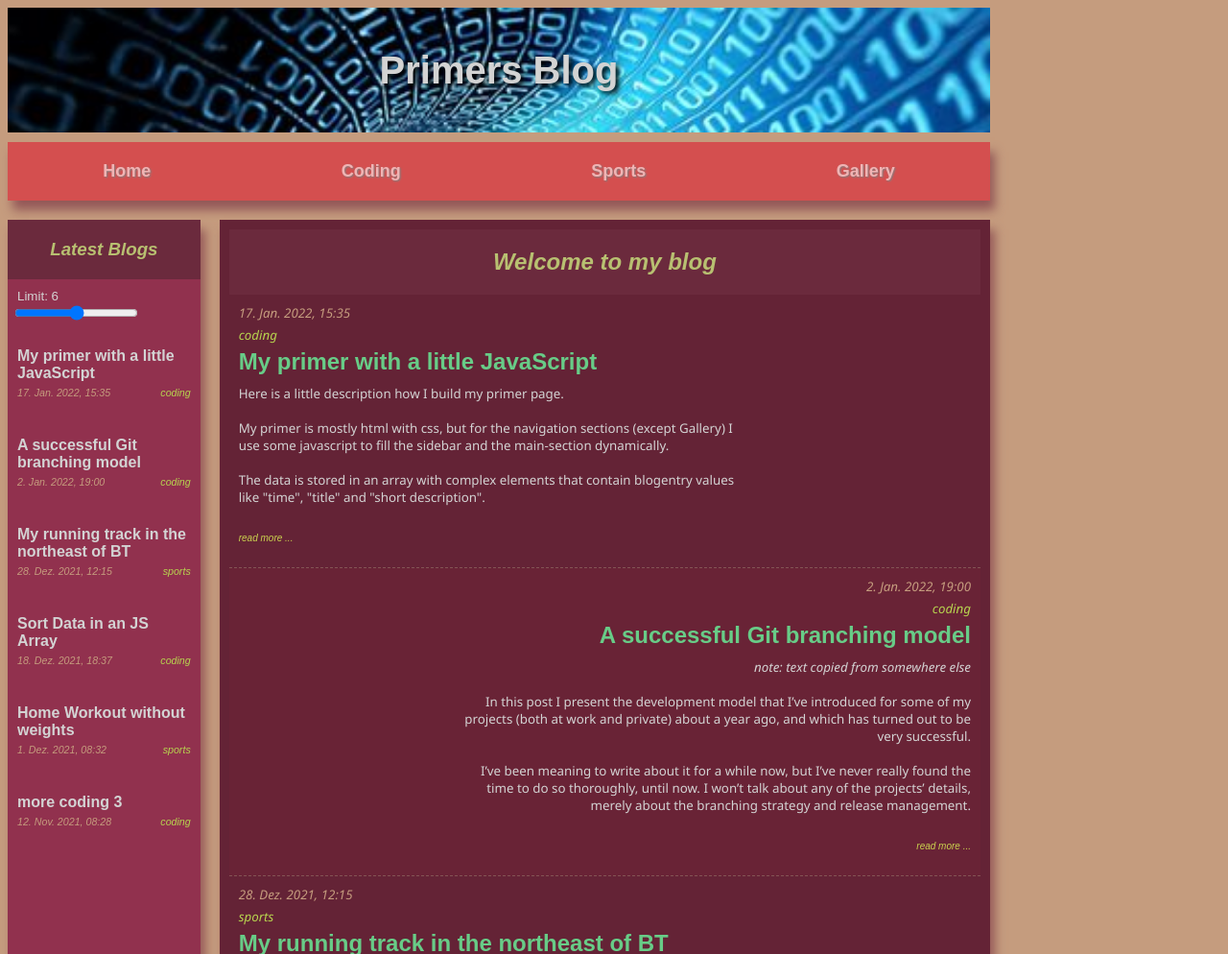
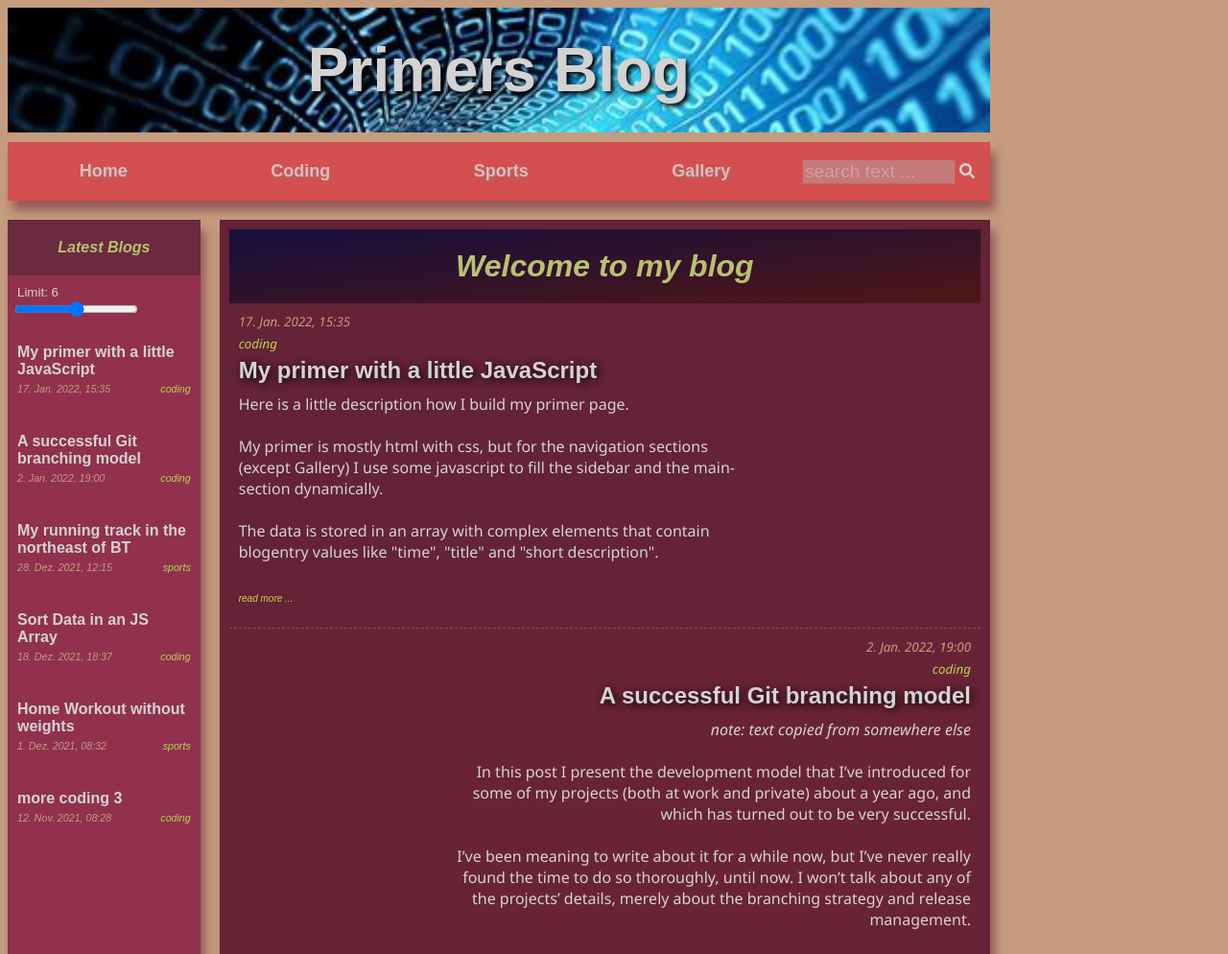
Before and after one commit to TomEsDE/wbs-primer-blog, a website built with Parcel: page index.html in a window 1280 px wide. Shown: the top 994 px of the page at 96% size. Built offline with nearby package versions, Linux system fonts and the light colour scheme.

Commit message:
reponsiveness + search field

```diff
--- a/index.html
+++ b/index.html
@@ -4,6 +4,7 @@
     <title>My blog - final primer excercise</title>
     <meta charset="UTF-8" />
     <link rel="stylesheet" href="src/styles.css" />
+    <link rel="stylesheet" href="https://cdnjs.cloudflare.com/ajax/libs/font-awesome/6.0.0-beta3/css/all.min.css"/>
   </head>
 
   <body>
@@ -24,6 +25,13 @@
         <a href="./blogs/devel.html">Coding</a>
         <a href="./blogs/sports.html">Sports</a>
         <a href="./blogs/gallery.html">Gallery</a>
+        <!-- search field -->
+        <form class="nav-form-search" action="javascript:doSearch()">
+          <input class="nav-search" type="text" name="ipSearch" id="ipSearch" minlength="4ch" placeholder="search text ...">
+          <label for="ipSearch"><i class="fas fa-search"></i></label>
+          <div>
+          </div>
+        </form>
       </nav>
     </header>
 
--- a/src/index.js
+++ b/src/index.js
@@ -31,83 +31,87 @@ const gitbranchingmodel = '<em>note: text copied from somewhere else</em><br><br
 
 const short = 'short description of the blog text';
 
+const pathGit = window.location.href.startsWith('https:') ? '/wbs-primer-blog' : ''
+
+console.log(`pathGit: ${pathGit}`);
+
 const blogEntries = [
     {
         type: 'coding',
         date: '2022-01-17 15:35',
         title: 'My primer with a little JavaScript',
         short: myprimer,
-        path: '/wbs-primer-blog/blogs/myprimer.html',
+        path: pathGit+'/blogs/myprimer.html',
     },
     {
         type: 'sports',
         date: '2021-12-28 12:15',
         title: 'My running track in the northeast of BT',
         short: lorem,
-        path: '/wbs-primer-blog/blogs/sportsblogentry.html',
+        path: pathGit+'/blogs/sportsblogentry.html',
     },
     {
         type: 'coding',
         date: '2021-12-18 18:37',
         title: 'Sort Data in an JS Array',
         short: sortjsarray,
-        path: '/wbs-primer-blog/blogs/codingblogentry.html',
+        path: pathGit+'/blogs/codingblogentry.html',
     },
     {
         type: 'coding',
         date: '2022-01-02 19:00',
         title: 'A successful Git branching model',
         short: gitbranchingmodel,
-        path: '/wbs-primer-blog/blogs/codingblogentry.html',
+        path: pathGit+'/blogs/codingblogentry.html',
     },
     {
         type: 'sports',
         date: '2021-11-12 07:55',
         title: 'Fun flat Race Bike track north of BT',
         short: lorem2,
-        path: '/wbs-primer-blog/blogs/sportsblogentry.html',
+        path: pathGit+'/blogs/sportsblogentry.html',
     },
     {
         type: 'coding',
         date: '2021-09-02 11:05',
         title: 'more coding 1',
         short: lorem,
-        path: '/wbs-primer-blog/blogs/codingblogentry.html',
+        path: pathGit+'/blogs/codingblogentry.html',
     },
     {
         type: 'sports',
         date: '2021-12-01 08:32',
         title: 'Home Workout without weights',
         short: lorem2,
-        path: '/wbs-primer-blog/blogs/sportsblogentry.html',
+        path: pathGit+'/blogs/sportsblogentry.html',
     },
     {
         type: 'coding',
         date: '2021-10-14 17:27',
         title: 'more coding 2',
         short: lorem,
-        path: '/wbs-primer-blog/blogs/codingblogentry.html',
+        path: pathGit+'/blogs/codingblogentry.html',
     },
     {
         type: 'coding',
         date: '2021-11-12 08:28',
         title: 'more coding 3',
         short: lorem,
-        path: '/wbs-primer-blog/blogs/codingblogentry.html',
+        path: pathGit+'/blogs/codingblogentry.html',
     },
     {
         type: 'sports',
         date: '2021-10-04 09:47',
         title: 'more sports',
         short: lorem,
-        path: '/wbs-primer-blog/blogs/sportsblogentry.html',
+        path: pathGit+'/blogs/sportsblogentry.html',
     },
     {
         type: 'coding',
         date: '2021-08-14 22:13',
         title: 'more coding 4',
         short: lorem,
-        path: '/wbs-primer-blog/blogs/codingblogentry.html',
+        path: pathGit+'/blogs/codingblogentry.html',
     }
 ]
 
@@ -131,7 +135,7 @@ window.addEventListener("load", function(event) {
     isPageLoaded = true
 
     // set date in blog page
-    $('#mainBlogDate').text(formatDate(blogEntries[$('#arrayIdx').val()].date))
+    $('#mainBlogDate').text(formatDate(blogEntries[$('#arrayIdx').val()]?.date))
 });
 
 /**
@@ -183,14 +187,23 @@ let newDataIdx = 3
  * @param {*} type devel | sports
  * @param {*} showMore if true, the showMore-Button was clicked
  */
-function setMainData(type = 'all', showMore = false) {
+function setMainData(type = 'all', showMore = false, isSearch = false) {
     let isData = false;
 
     // filter data by type and sort by date
-    const filtered =
+    let filtered =
         blogEntries
             .filter(entry => (type === 'all' || entry.type === type))
-            .sort((a, b) => new Date(b.date) - new Date(a.date));
+            .sort((a, b) => new Date(b.date) - new Date(a.date))
+        ;
+
+    // search
+    if(isSearch) {
+        const searchText = $('#ipSearch').val().toLowerCase()
+        console.log(`searchText: ${searchText}`);
+
+        filtered = filtered.filter(entry => (entry.title.toLowerCase().indexOf(searchText) >= 0 || entry.short.toLowerCase().indexOf(searchText) >= 0))
+    }
 
     // loop filtered blog-entries and create html to put in main-section
     filtered.forEach( (entry, index) => {
@@ -270,3 +283,21 @@ function setLimit() {
 function formatDate(date) {
     return new Date(date).toLocaleString("de-DE", {year: 'numeric', month: 'short', day: 'numeric', hour: '2-digit', minute:'2-digit'})
 }
+
+/**
+ * Search blogs for a specific text
+ */
+function doSearch() {
+    console.log('doSearch!');
+    // remove data first...
+    $("#mainData").find("a").remove()
+
+    $('#showMoreData').remove()
+
+    console.log(`pageType: ${pageType}`);
+
+    currDataIdx = 0
+    newDataIdx = 10
+    // ... then reset it
+    if(pageType) setMainData(pageType, false, true)
+}
--- a/src/styles.css
+++ b/src/styles.css
@@ -1,12 +1,19 @@
+:root {
+  --clr-bg: rgb(197, 156, 126);
+
+  --clr-nav: rgb(212, 79, 79);
+}
+
 * {
   color: lightgray;
   box-sizing: border-box;
+  font-size: 1em;
 }
 
 body {
   font-family: sans-serif;
   max-width: 1024px;
-  background-color: rgb(197, 156, 126);
+  background-color: var(--clr-bg);
 }
 
 a {
@@ -30,18 +37,19 @@ a {
 }
 
 .logo {
+  display: flex;
+  justify-content: center;
+  align-items: center;
   height: 130px;
-  line-height: 130px;
-  /* border: 1px solid; */
   margin: 0 0 10px 0;
-  background-image: url('../assets/images/primer-logo.jpg');
+  background-image: url("../assets/images/primer-logo.jpg");
   background-repeat: no-repeat;
   background-size: cover;
 }
 
 .blog-title {
   text-align: center;
-  font-size: 30pt;
+  font-size: clamp(2rem, 5vw + 1rem, 4rem);
   font-weight: bold;
   text-shadow: 3px 3px 5px black;
   vertical-align: middle;
@@ -49,10 +57,17 @@ a {
 
 .nav-top {
   display: flex;
+  flex-direction: column;
   justify-content: center;
   width: 100%;
   /* border: 1px solid; */
-  background-color: rgb(212, 79, 79);
+  background-color: var(--clr-nav);
+}
+
+@media only screen and (min-width: 400px) {
+  .nav-top {
+    flex-direction: row;
+  }
 }
 
 .nav-top a {
@@ -66,7 +81,7 @@ a {
 }
 
 nav a {
-  display:inline-block; /* inline-elements can't be animated -> block */
+  display: inline-block; /* inline-elements can't be animated -> block */
   text-decoration-line: none;
   text-shadow: 1px 1px 2px gray;
   transition: transform 0.2s;
@@ -75,6 +90,40 @@ nav a {
 nav a:hover {
   text-shadow: 1px 1px 2px black;
   transform: scale(1.2);
+}
+
+.nav-form-search {
+  display: flex;
+  flex-wrap: nowrap;
+  justify-content: center;
+  align-items: center;
+}
+
+.nav-search {
+  display: none;
+  color: white;
+  border-radius: 5%;
+  /* height: 2rem; */
+  font-size: 1.2rem;
+  border: 1px solid indianred;
+  width: 10rem;
+  background: inherit;
+  background: rgb(196, 122, 122);
+  margin-right: 0.25rem;
+}
+
+@media only screen and (min-width: 600px) {
+  .nav-search {
+    display: block;
+  }
+}
+
+.nav-search::placeholder {
+  color: rgba(255, 255, 255, 0.267);
+}
+
+nav form {
+  margin-right: 1rem;
 }
 
 .center {
@@ -86,18 +135,29 @@ nav a:hover {
  * main
  */
 .main {
-  width: 80%;
+  width: 100%;
   min-height: 100px;
   /* border: 1px solid; */
   background-color: rgb(100, 35, 54);
   padding: 10px;
 }
 
+@media only screen and (min-width: 400px) {
+  .main {
+    width: 80%;
+  }
+}
+
 .main_title {
+  /* font-size: clamp(0.5rem, 5vw, 1.5rem); */
+  font-size: min(5vw + 0.5rem, 2rem);
   font-style: italic;
   text-align: center;
-  color:rgb(184, 192, 113);
+  color: rgb(184, 192, 113);
   background-color: rgb(107, 42, 61);
+  background: linear-gradient(#501616, #556e35);
+  background: linear-gradient(to left top, #501616, #140f3d);
+  /* background: linear-gradient(0.25turn, #501616, 50%, #140f3d); */
   /* text-decoration: underline; */
   padding: 20px 10px;
   margin: 0;
@@ -127,33 +187,43 @@ nav a:hover {
   background-color: rgb(82, 43, 43);
 }
 
-.main_blog_detail, .main_blog_article {
-  font-family: 'Segoe UI', Tahoma, Geneva, Verdana, sans-serif;
-  font-size: smaller;
+.main_blog_detail,
+.main_blog_article {
+  font-family: "Segoe UI", Tahoma, Geneva, Verdana, sans-serif;
+  font-size: 0.85rem;
+}
+
+@media only screen and (min-width: 400px) {
+  .main_blog_detail,
+  .main_blog_article {
+    font-size: 1rem;
+  }
 }
 
 .main_blog_date {
   font-style: italic;
   font-size: 10pt;
-  color:rgb(197, 156, 126);
+  color: rgb(197, 156, 126);
 }
 
 .main_blog_type {
   font-size: 10pt;
   font-style: italic;
-  color:rgb(183, 212, 79);
+  color: rgb(183, 212, 79);
   padding-top: 5px;
 }
 
 .main_blog_title {
+  font-size: min(5vw + 0.5rem, 1.5rem);
   margin: 5px 0 10px 0;
-  color: rgba(104, 216, 141, 0.932);
+  text-shadow: 2px 2px 10px black;
+  /* color: rgba(104, 216, 141, 0.932); */
 }
 
 .main_blog_readmore {
   font-size: x-small;
   font-style: italic;
-  color:rgb(203, 212, 79);
+  color: rgb(203, 212, 79);
   margin-top: 10px;
 }
 
@@ -181,12 +251,20 @@ nav a:hover {
   /* border: 1px solid; */
   margin-right: 20px;
   background-color: rgb(145, 49, 78);
+
+  display: none;
+}
+
+@media only screen and (min-width: 400px) {
+  .sidebar {
+    display: block;
+  }
 }
 
 .sidebar_title {
   font-style: italic;
   text-align: center;
-  color:rgb(184, 192, 113);
+  color: rgb(184, 192, 113);
   background-color: rgb(107, 42, 61);
   /* text-decoration: underline; */
   padding: 20px 10px;
@@ -212,13 +290,13 @@ nav a:hover {
 .latest_blog_date {
   font-style: italic;
   font-size: 8pt;
-  color:rgb(197, 156, 126);
+  color: rgb(197, 156, 126);
 }
 
 .latest_blog_type {
   font-size: 8pt;
   font-style: italic;
-  color:rgb(183, 212, 79)
+  color: rgb(183, 212, 79);
 }
 
 .latest_blog_title {
@@ -248,7 +326,6 @@ nav a:hover {
  */
 .main_blog_article {
   padding: 20px;
-
 }
 
 .blog-p {
@@ -266,7 +343,7 @@ nav a:hover {
 /*
  * gallery.html
  */
- .gallery {
+.gallery {
   display: flex;
   flex-wrap: wrap;
   justify-content: center;
```
Also changed, not shown: blogs/codingblogentry.html (+8 -0 lines), blogs/devel.html (+8 -0 lines), blogs/gallery.html (+8 -0 lines), blogs/myprimer.html (+8 -0 lines), blogs/sports.html (+8 -0 lines), blogs/sportsblogentry.html (+8 -0 lines).
